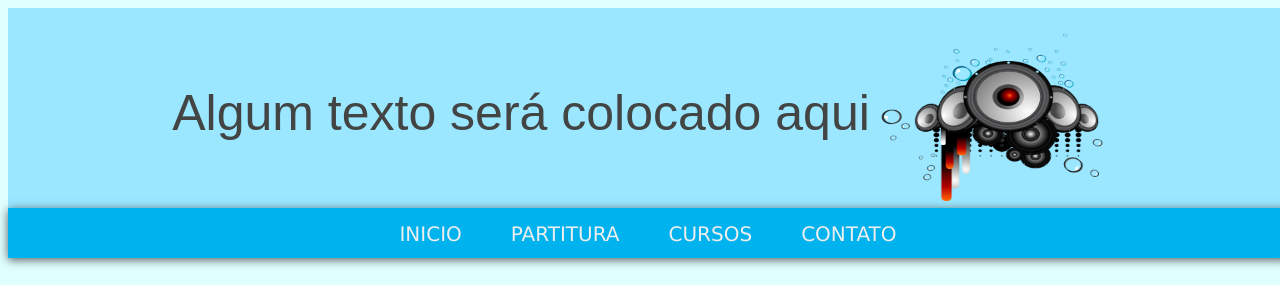
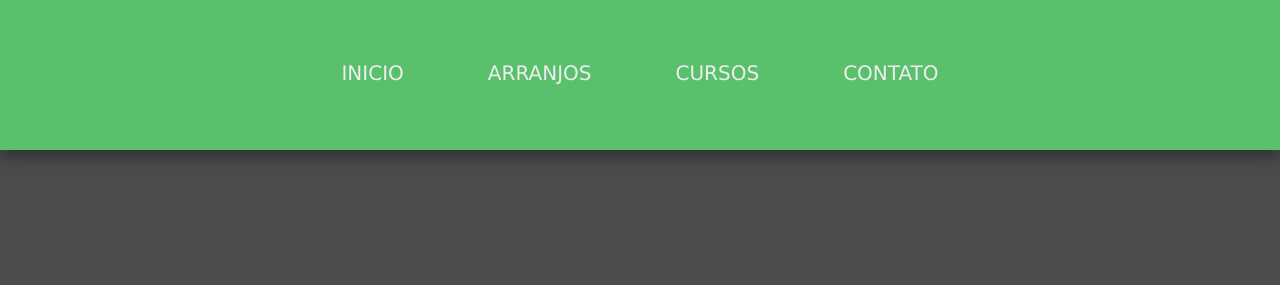
Before and after one commit to ademir2011/SiteMusic, a PHP site: page /_HTML/inicio.php in a window 1280 px wide. Shown: the top 285 px of the page. After the commit the page ends 156 px from the top, so only its background shows below. Run offline with PHP 8.4, Linux system fonts and the light colour scheme.

Commit message:
Atualizando 3.0

```diff
--- a/_CSS/index.css
+++ b/_CSS/index.css
@@ -1,4 +1,4 @@
-w
+
 * {
     margin: 0;
     padding: 0;
@@ -7,7 +7,7 @@ w
 body, html {
     width: 100%;
     height: 100%;
-    background-color: #E0FFFF;
+    background-color: #4C4C4C;
 }
 
 
@@ -16,54 +16,40 @@ body, html {
     src: url('fonts/psycha3.ttf');
 }
 
-.Header
+.BarraMenu
 {
+	float: left;
+	position: relative;
+	width: 100%;
+	height: 150px;
+	background-color: #59C16C;
+	list-style:none;
 
-	background-color: #9AE7FF;
-	width: 100%;
-	height: 200px;
-
+	-webkit-box-shadow: 0px 8px 15px 0px rgba(50, 50, 50, 1);
+	-moz-box-shadow:    0px 8px 15px 0px rgba(50, 50, 50, 1);
+	box-shadow:         0px 8px 15px 0px rgba(50, 50, 50, 1);
 }
 
-.Header tr
+.BarraMenu ul li
 {
-
+	line-height: 147px;
+	margin: auto;
+	padding-right: 40px;
+	padding-left: 40px;
+	position: relative;
+	display: inline-block;
 }
 
-.Header a
+.BarraMenu ul li:hover
 {
-	font-size: 50px;
-	font-family: Arial;
-	color: #434444;
+	background-color: #4C4C4C;
 }
 
-.ImagemTOPO
+.BarraMenu ul li a
 {
-	width: 250px;
-	height: 200px;
-}
-
-.BarraMenu
-{
-	float:left;
-	position: relative;
-	width: 100%;
-	height: 50px;
-	background-color: #00B2EE;
-	-webkit-box-shadow: 0px 2px 9px 0px rgba(50, 50, 50, 0.78);
-	-moz-box-shadow:    0px 2px 9px 0px rgba(50, 50, 50, 0.78);
-	box-shadow:         0px 2px 9px 0px rgba(50, 50, 50, 0.78);
-}
-
-.BarraMenu td
-{
-	padding: 11px;
-}
-
-.BarraMenu a
-{
+	color: #CECECE;
 	font-size: 20px;
-	padding:12.5px;
+	padding: 10px 0;
 	font-family: Verdana;
 	text-decoration: none;
 	color: #EEEEEE;
@@ -71,9 +57,8 @@ body, html {
 
 .BarraMenu a:hover
 {
-	/*transition-duration: 0.1s;*/
-	background-color: #00C0FF;
-	color: #F1F1F1;
+	transition-duration: 0.75s;
+	color: #59C16C;
 }
 
 .Secoes
@@ -84,9 +69,8 @@ body, html {
 
 .div1
 {
-	z-index:-1;
 	height: 350px;
-	margin-top: 100px;
+	margin-top: 50px;
 	margin-right: 150px;
 	background-color: #91D3DF;
 
@@ -95,7 +79,7 @@ body, html {
 	box-shadow:         -8px 6px 5px 0px rgba(5, 14, 18, 0.75);
 
 }
-
+/*
 .div1 ul
 {
 	float: left;
@@ -137,7 +121,7 @@ body, html {
 	margin-top: 50px;
 	margin-right: 45px;
 }
-
+*/
 .div2
 {
 	height: 350px;
--- a/_PHP/header.php
+++ b/_PHP/header.php
@@ -1,24 +1,11 @@
 <!-- Cabeçalho -->
-<div class="Header">
-	<center>
-		<table>
-			<tr>
-				<td><a>Algum texto será colocado aqui</a></td>
-				<td><img class="ImagemTOPO" src="../images/speakers.png"/></td>
-			</tr>
-		</table>
-	</center>
-</div>
-
 <nav class="BarraMenu">
 	<center>
-		<table>
-			<tr>
-				<td><a href="../_HTML/inicio.php">INICIO</a></td>
-				<td><a href="../_HTML/partitura.php">PARTITURA</a></td>
-				<td><a href="../_HTML/cursos.php">CURSOS</a></td>
-				<td><a href="../_HTML/contato.php">CONTATO</a></td>
-			</tr>
-		</table>
+		<ul>
+			<li><a href="../_HTML/inicio.php">INICIO</a></li>
+			<li><a href="../_HTML/partitura.php">ARRANJOS</a></li>
+			<li><a href="../_HTML/cursos.php">CURSOS</a></li>
+			<li><a href="../_HTML/contato.php">CONTATO</a></li>
+		</ul>
 	</center>
 </nav>
--- a/_HTML/index.php
+++ b/index.php
@@ -2,19 +2,19 @@
 <html lang="pt-br">
 <head>
 	<meta charset="utf-8">
-	<link rel="stylesheet" type="text/css" href="../_CSS/index0.css">
+	<link rel="stylesheet" type="text/css" href="_CSS/index0.css">
 	<title>Welcome!</title>
 </head>
 <body style="width:100%;height:100%">
 
     <div id="fundo">
-        <img src="../images/fundo.jpg" alt="" />
+        <img src="images/fundo.jpg" alt="" />
     </div>
 <center>
 	<table class="button">
 		<tr>
 			<td>
-				<a href="../_HTML/inicio.php">
+				<a href="_HTML/inicio.php">
 					<button class="BtInicial">PLAY !</button>
 				</a>
 			</td>
```
Also changed, not shown: _HTML/inicio.php (+13 -2 lines).
